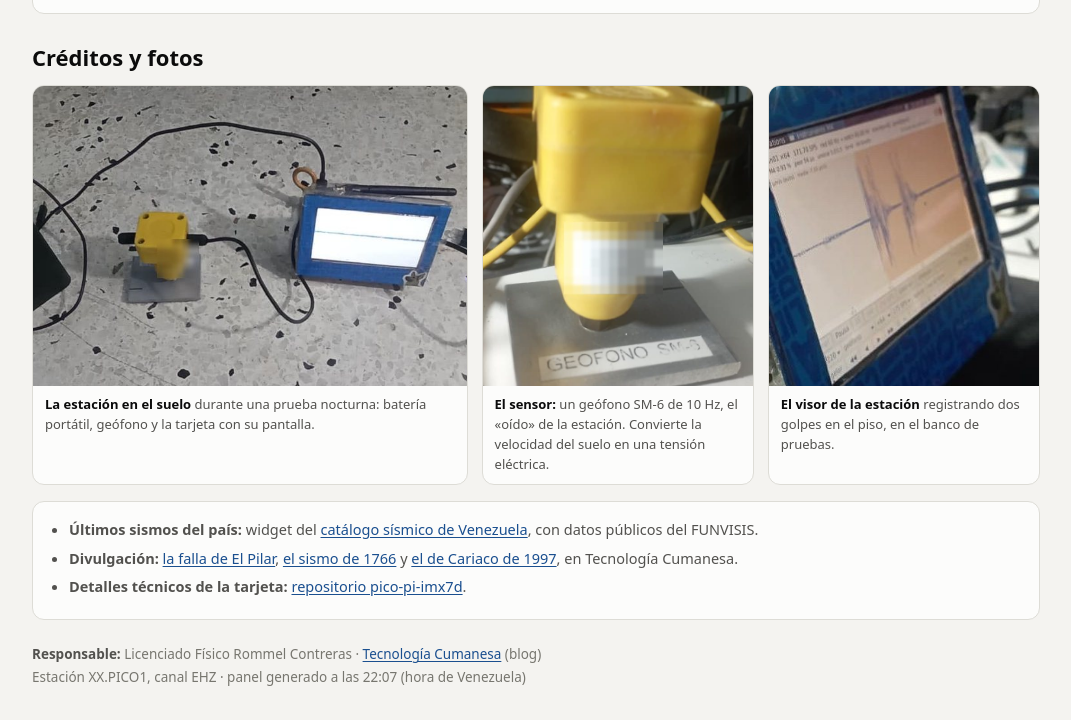
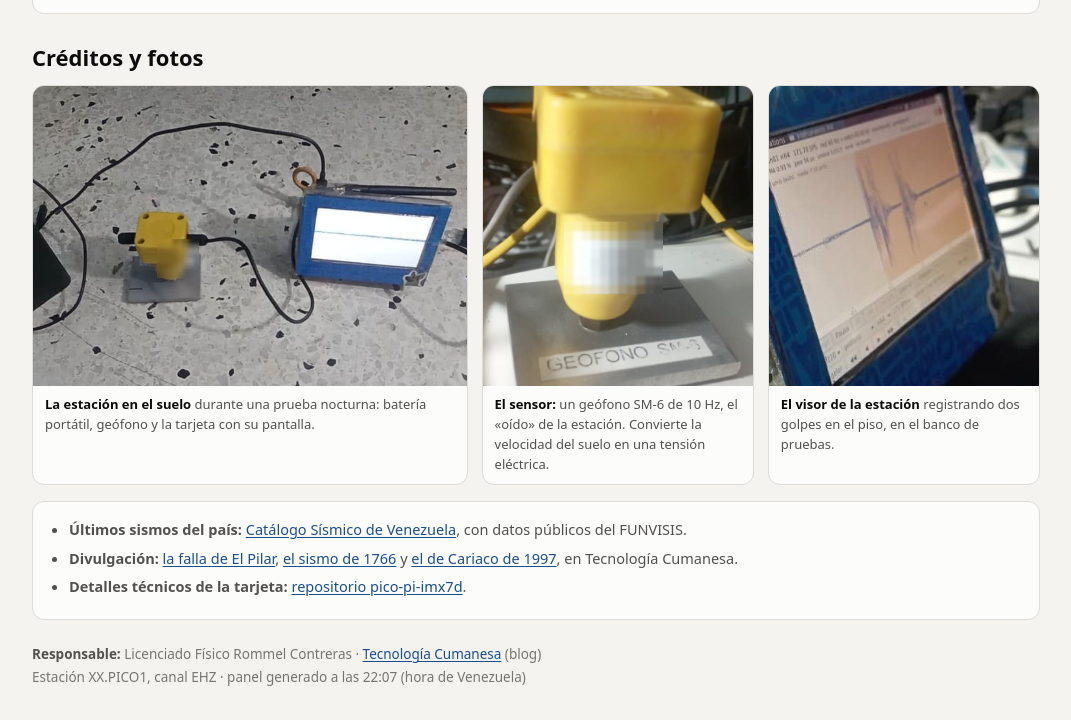
Before and after one commit to rommeljose/proyecto-pico-pia, a plain HTML site: page index.html in a window 1280 px wide. Shown: the part 2582-3302 px from the top of the page, without its empty margins (104-1175 px from the left). Drawn offline with Linux system fonts and the light colour scheme.

Commit message:
Créditos: enlace al Catálogo Sísmico de Venezuela (el widget ya está arriba)
Co-Authored-By: Claude Opus 5.5 <noreply@anthropic.com>

```diff
--- a/index.html
+++ b/index.html
@@ -309,7 +309,7 @@ footer div + div { margin-top: 2px; }
 </div>
 <section class="tarjeta" aria-label="Créditos">
   <ul class="creditos">
-    <li><b>Últimos sismos del país:</b> widget del <a href="https://sismos.sigeos.org/" target="_blank" rel="noopener">catálogo sísmico de Venezuela</a>, con datos públicos del FUNVISIS.</li>
+    <li><b>Últimos sismos del país:</b> <a href="https://catalogosismicovenezuela.sigeos.org/" target="_blank" rel="noopener">Catálogo Sísmico de Venezuela</a>, con datos públicos del FUNVISIS.</li>
     <li><b>Divulgación:</b> <a href="https://tecnologiacumanesa.blogspot.com/2026/07/la-falla-de-el-pilar.html" target="_blank" rel="noopener">la falla de El Pilar</a>,
       <a href="https://tecnologiacumanesa.blogspot.com/2026/07/el-sismo-de-1766.html" target="_blank" rel="noopener">el sismo de 1766</a> y
       <a href="https://tecnologiacumanesa.blogspot.com/2026/07/el-sismo-de-cariaco-de-1997.html" target="_blank" rel="noopener">el de Cariaco de 1997</a>, en Tecnología Cumanesa.</li>
```
